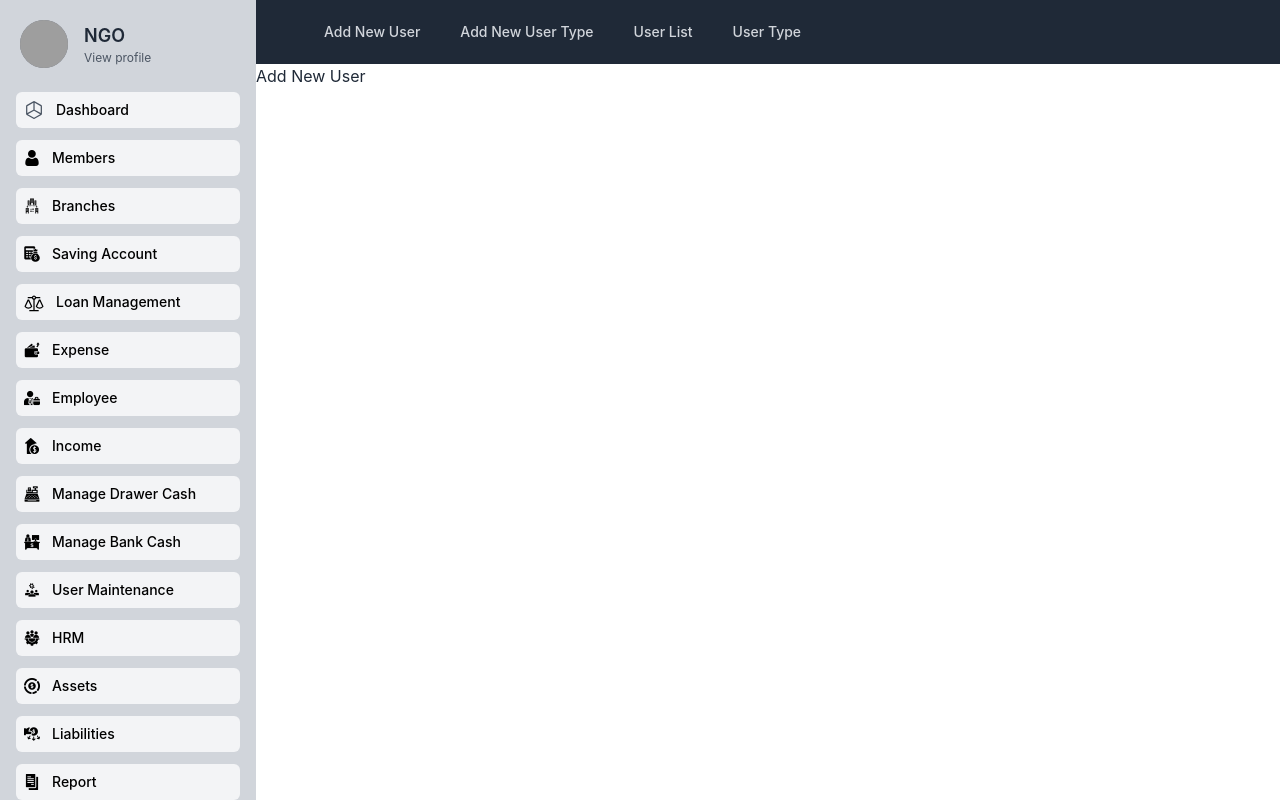
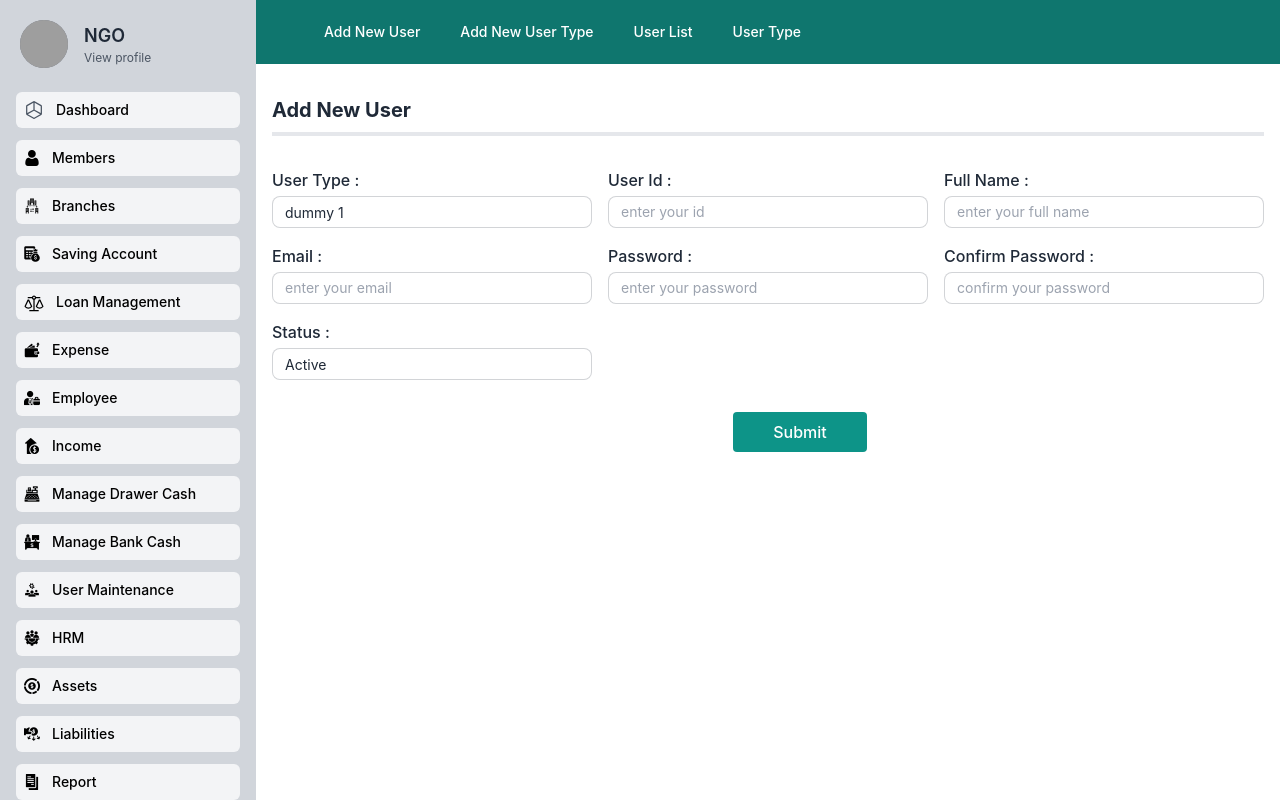
Before and after one commit to MDYeaminIslam/NGO_Project, a React (Vite) app: page /add_new_user in a window 1280 px wide. Built offline with nearby package versions, Linux system fonts and the light colour scheme; grey boxes are pictures that could not be loaded.

Commit message:
User Maintenance added

```diff
--- a/src/pages/Manage Bank Cash/BankCash.jsx
+++ b/src/pages/Manage Bank Cash/BankCash.jsx
@@ -14,12 +14,12 @@ const BankCash = () => {
 
             <div className="flex flex-col gap-1">
               <label className="font-medium" htmlFor="cash_in_amount">Cash In Amount :</label>
-              <input className="input input-bordered input-sm  hover:border-teal-500  " id="cash_in_amount" type="text" placeholder="enter cash in amount" />
+              <input className="input input-bordered input-sm  hover:border-teal-500  " id="cash_in_amount" type="number" placeholder="enter cash in amount" />
             </div>
 
             <div className="flex flex-col gap-1">
               <label className="font-medium" htmlFor="cash_out_amount">Cash Out Amount :</label>
-              <input className="input input-bordered input-sm  hover:border-teal-500  " id="cash_out_amount" type="text" placeholder="enter cash out amount" />
+              <input className="input input-bordered input-sm  hover:border-teal-500  " id="cash_out_amount" type="number" placeholder="enter cash out amount" />
             </div>
 
             <div className="flex flex-col gap-1">
--- a/src/pages/Manage Bank Cash/BankCashtoDrawer.jsx
+++ b/src/pages/Manage Bank Cash/BankCashtoDrawer.jsx
@@ -14,12 +14,12 @@ const BankCashtoDrawer = () => {
 
             <div className="flex flex-col gap-1">
               <label className="font-medium" htmlFor="cash_in_amount">Cash In Amount :</label>
-              <input className="input input-bordered input-sm  hover:border-teal-500  " id="cash_in_amount" type="text" placeholder="enter cash in amount" />
+              <input className="input input-bordered input-sm  hover:border-teal-500  " id="cash_in_amount" type="number" placeholder="enter cash in amount" />
             </div>
 
             <div className="flex flex-col gap-1">
               <label className="font-medium" htmlFor="cash_out_amount">Cash Out Amount :</label>
-              <input className="input input-bordered input-sm  hover:border-teal-500  " id="cash_out_amount" type="text" placeholder="enter cash out amount" />
+              <input className="input input-bordered input-sm  hover:border-teal-500  " id="cash_out_amount" type="number" placeholder="enter cash out amount" />
             </div>
 
             <div className="flex flex-col gap-1">
--- a/src/pages/User Maintenance/AddNewUser.jsx
+++ b/src/pages/User Maintenance/AddNewUser.jsx
@@ -4,9 +4,67 @@ const AddNewUser = () => {
   return (
     <div>
       <section>
-        <UserMaintanaceNav/>
+        <UserMaintanaceNav />
       </section>
-      <h1>Add New User</h1>
+
+      <section className="m-4">
+        <h1 className="text-xl font-bold text-start max-w-5xl mx-auto  pt-4 border-b-4 pb-2 ">Add New User</h1>
+        <form className="my-8" >
+          <section className="grid grid-cols-3 max-w-5xl mx-auto gap-4">
+
+            <div className="flex flex-col gap-1">
+              <label className="font-medium " htmlFor="user_type">User Type :</label>
+              <select className=" input input-bordered input-sm hover:border-teal-500 " >
+                <option >dummy 1</option>
+                <option >dummy 2</option>
+                <option >dummy 3</option>
+              </select>
+            </div>
+
+            <div className="flex flex-col gap-1">
+              <label className="font-medium" htmlFor="user_id">User Id :</label>
+              <input className="input input-bordered input-sm  hover:border-teal-500  " id="user_id" type="number" placeholder="enter your id" />
+            </div>
+
+            <div className="flex flex-col gap-1">
+              <label className="font-medium" htmlFor="full_name">Full Name :</label>
+              <input className="input input-bordered input-sm  hover:border-teal-500  " id="full_name" type="text" placeholder="enter your full name" />
+            </div>
+
+            <div className="flex flex-col gap-1">
+              <label className="font-medium" htmlFor="email">Email :</label>
+              <input className="input input-bordered input-sm  hover:border-teal-500  " id="email" type="email" placeholder="enter your email" />
+            </div>
+
+            <div className="flex flex-col gap-1">
+              <label className="font-medium" htmlFor="password">Password :</label>
+              <input className="input input-bordered input-sm  hover:border-teal-500  " id="password" type="password" placeholder="enter your password" />
+            </div>
+
+            <div className="flex flex-col gap-1">
+              <label className="font-medium" htmlFor="confirm_password">Confirm Password :</label>
+              <input className="input input-bordered input-sm  hover:border-teal-500  " id="confirm_password" type="password" placeholder="confirm your password" />
+            </div>
+
+
+
+            <div className="flex flex-col gap-1">
+              <label className="font-medium " htmlFor="status">Status :</label>
+              <select className=" input input-bordered input-sm hover:border-teal-500 " >
+                <option >Active</option>
+                <option >Deactive</option>
+              </select>
+            </div>
+
+          </section>
+
+        </form>
+
+        <div className="w-full flex justify-center  m-8">
+          <input className="bg-teal-600 hover:bg-teal-700 px-10 py-2 rounded font-medium     text-white" type="submit" />
+        </div>
+      </section>
+
     </div>
   );
 };
--- a/src/pages/User Maintenance/AddNewUserType.jsx
+++ b/src/pages/User Maintenance/AddNewUserType.jsx
@@ -6,7 +6,40 @@ const AddNewUserType = () => {
       <section>
         <UserMaintanaceNav/>
       </section>
-      <h1>Add New User Type</h1>
+
+
+      <section className="m-4">
+        <h1 className="text-xl font-bold text-start max-w-5xl mx-auto  pt-4 border-b-4 pb-2 ">User Type</h1>
+        <form className="my-8" >
+          <section className="grid grid-cols-3 max-w-5xl mx-auto gap-4">
+
+            <div className="flex flex-col gap-1">
+              <label className="font-medium " htmlFor="status">Status :</label>
+              <select className=" input input-bordered input-sm hover:border-teal-500 " >
+                <option >Active</option>
+                <option >Deactive</option>
+              </select>
+            </div>
+
+            <div className="flex flex-col gap-1">
+              <label className="font-medium " htmlFor="user_type">User Type :</label>
+              <select className=" input input-bordered input-sm hover:border-teal-500 " >
+                <option >dummy 1</option>
+                <option >dummy 2</option>
+                <option >dummy 3</option>
+              </select>
+            </div>
+
+
+          </section>
+
+        </form>
+
+        <div className="w-full flex justify-center  m-8">
+          <input className="bg-teal-600 hover:bg-teal-700 px-10 py-2 rounded font-medium     text-white" type="submit" />
+        </div>
+
+      </section>
     </div>
   );
 };
--- a/src/pages/User Maintenance/UserMaintananceNav/UserMaintanaceNav.jsx
+++ b/src/pages/User Maintenance/UserMaintananceNav/UserMaintanaceNav.jsx
@@ -3,26 +3,26 @@ import { Link } from "react-router-dom";
 const UserMaintanaceNav = () => {
   return (
     <div>
-      <nav className="bg-gray-800">
+      <nav className="bg-teal-700 text-white">
       <div className="max-w-7xl mx-auto px-2 sm:px-6 lg:px-8">
         <div className="relative flex items-center justify-between h-16">
           <div className="hidden sm:block sm:ml-6">
             <div className="flex space-x-4">
 
               <Link to={'/add_new_user'}>
-              <p className="text-gray-300 hover:bg-gray-700 hover:text-white px-3 py-2 rounded-md text-sm font-medium">Add New User</p>
+              <p className=" hover:bg-gray-700  px-3 py-2 rounded-md text-sm font-medium">Add New User</p>
               </Link>
 
               <Link to={'/add_new_user_type'}>
-              <p className="text-gray-300 hover:bg-gray-700 hover:text-white px-3 py-2 rounded-md text-sm font-medium">Add New User Type</p>
+              <p className=" hover:bg-gray-700  px-3 py-2 rounded-md text-sm font-medium">Add New User Type</p>
               </Link>
 
               <Link to={'/user_list'}>
-              <p className="text-gray-300 hover:bg-gray-700 hover:text-white px-3 py-2 rounded-md text-sm font-medium">User List</p>
+              <p className=" hover:bg-gray-700  px-3 py-2 rounded-md text-sm font-medium">User List</p>
               </Link>
 
               <Link to={'/user_type'}>
-              <p className="text-gray-300 hover:bg-gray-700 hover:text-white px-3 py-2 rounded-md text-sm font-medium">User Type</p>
+              <p className=" hover:bg-gray-700  px-3 py-2 rounded-md text-sm font-medium">User Type</p>
               </Link>
 
             </div>
--- a/src/pages/User Maintenance/UserType.jsx
+++ b/src/pages/User Maintenance/UserType.jsx
@@ -4,9 +4,41 @@ const UserType = () => {
   return (
     <div>
       <section>
-        <UserMaintanaceNav/>
+        <UserMaintanaceNav />
       </section>
-      <h1>User Type</h1>
+
+      <section className="m-4">
+        <h1 className="text-xl font-bold text-start max-w-5xl mx-auto  pt-4 border-b-4 pb-2 ">User Type</h1>
+        <form className="my-8" >
+          <section className="grid grid-cols-3 max-w-5xl mx-auto gap-4">
+
+            <div className="flex flex-col gap-1">
+              <label className="font-medium " htmlFor="status">Status :</label>
+              <select className=" input input-bordered input-sm hover:border-teal-500 " >
+                <option >Active</option>
+                <option >Deactive</option>
+              </select>
+            </div>
+
+            <div className="flex flex-col gap-1">
+              <label className="font-medium " htmlFor="user_type">User Type :</label>
+              <select className=" input input-bordered input-sm hover:border-teal-500 " >
+                <option >dummy 1</option>
+                <option >dummy 2</option>
+                <option >dummy 3</option>
+              </select>
+            </div>
+
+
+          </section>
+
+        </form>
+
+        <div className="w-full flex justify-center  m-8">
+          <input className="bg-teal-600 hover:bg-teal-700 px-10 py-2 rounded font-medium     text-white" type="submit" />
+        </div>
+
+      </section>
     </div>
   );
 };
```
